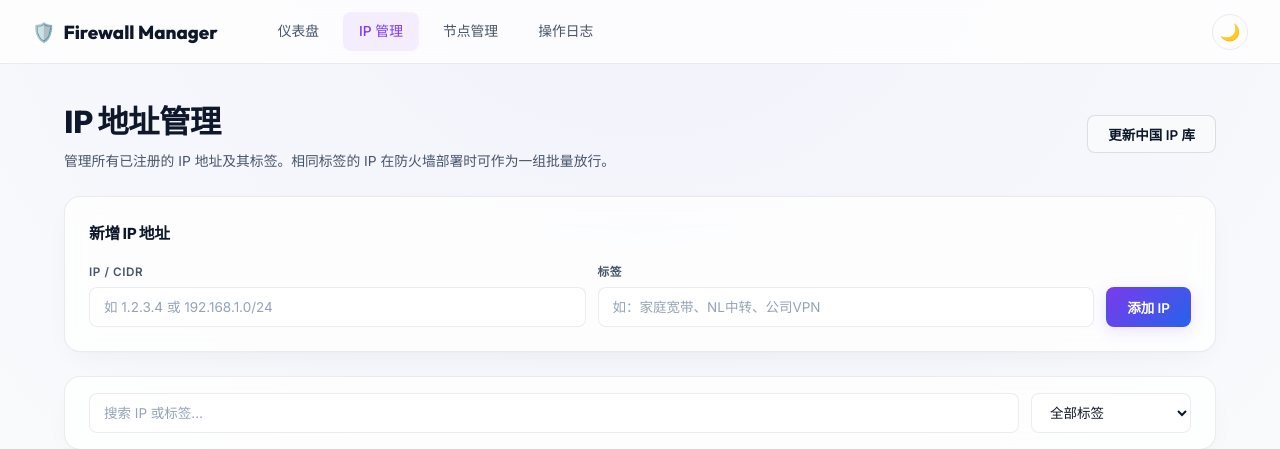
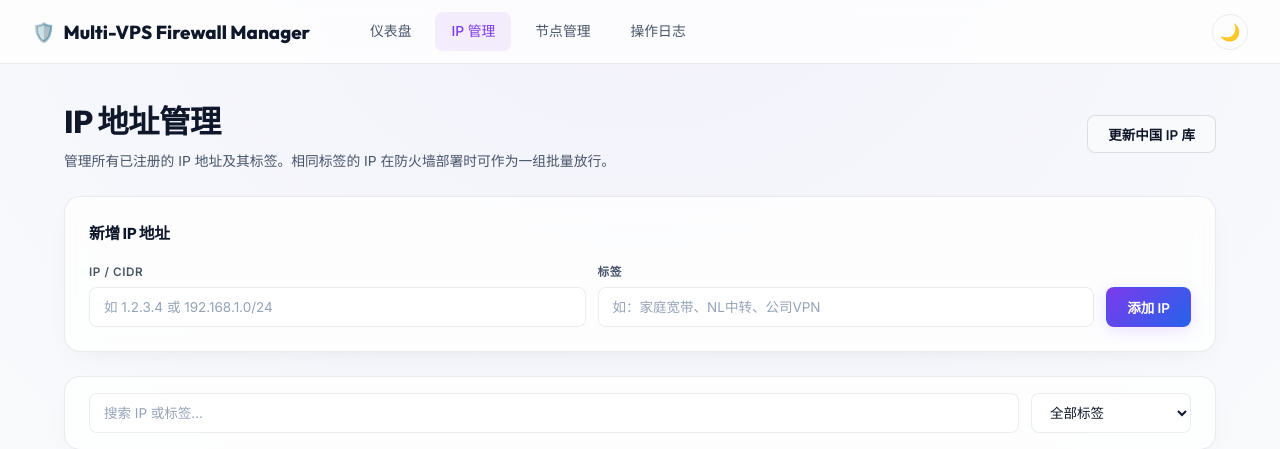
Before and after one commit to lostornot/snell-ufw-manager, a FastAPI app: page /ip-manage in a window 1280 px wide. Shown: the top 449 px of the page. Run offline with FastAPI, Linux system fonts and the light colour scheme; data that the repository does not hold is empty.

Commit message:
style: update brand logo text to full project name Multi-VPS Firewall Manager

```diff
--- a/controller/app/templates/base.html
+++ b/controller/app/templates/base.html
@@ -24,7 +24,7 @@
   <nav class="nav">
     <div class="nav-brand">
       <span class="icon">🛡️</span>
-      <span>Firewall Manager</span>
+      <span>Multi-VPS Firewall Manager</span>
     </div>
 
     <ul class="nav-links">
```
